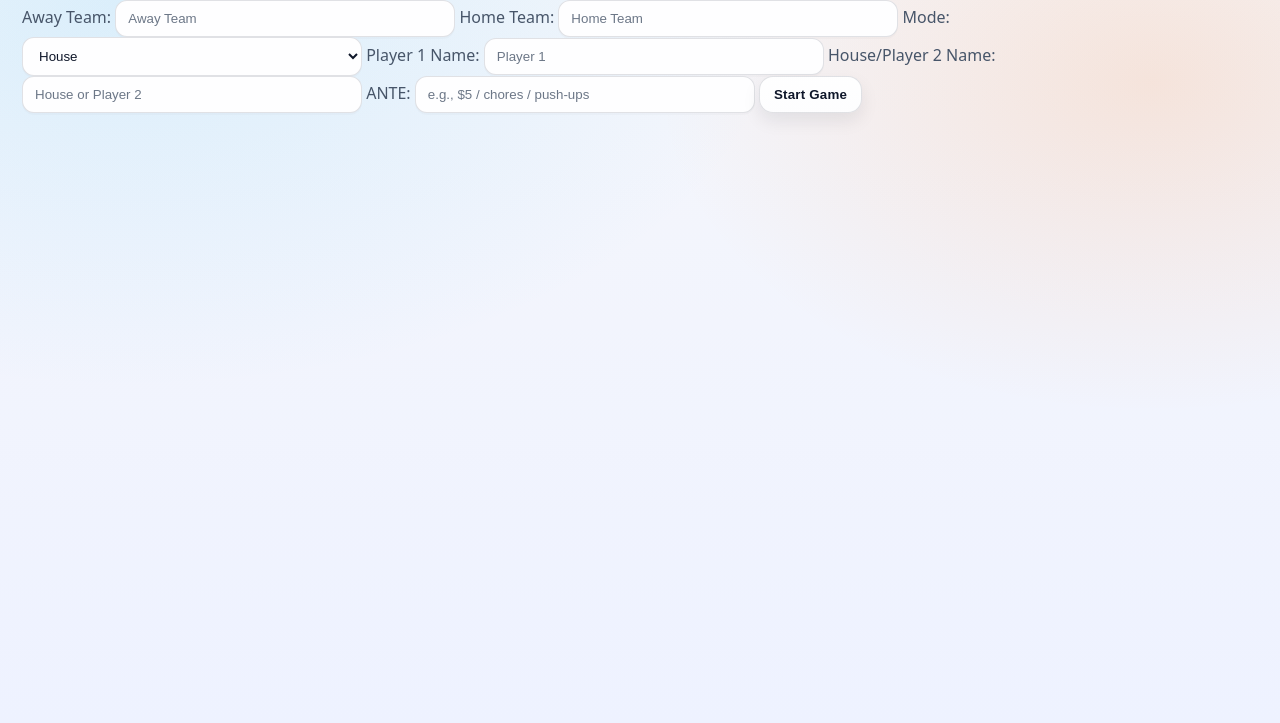
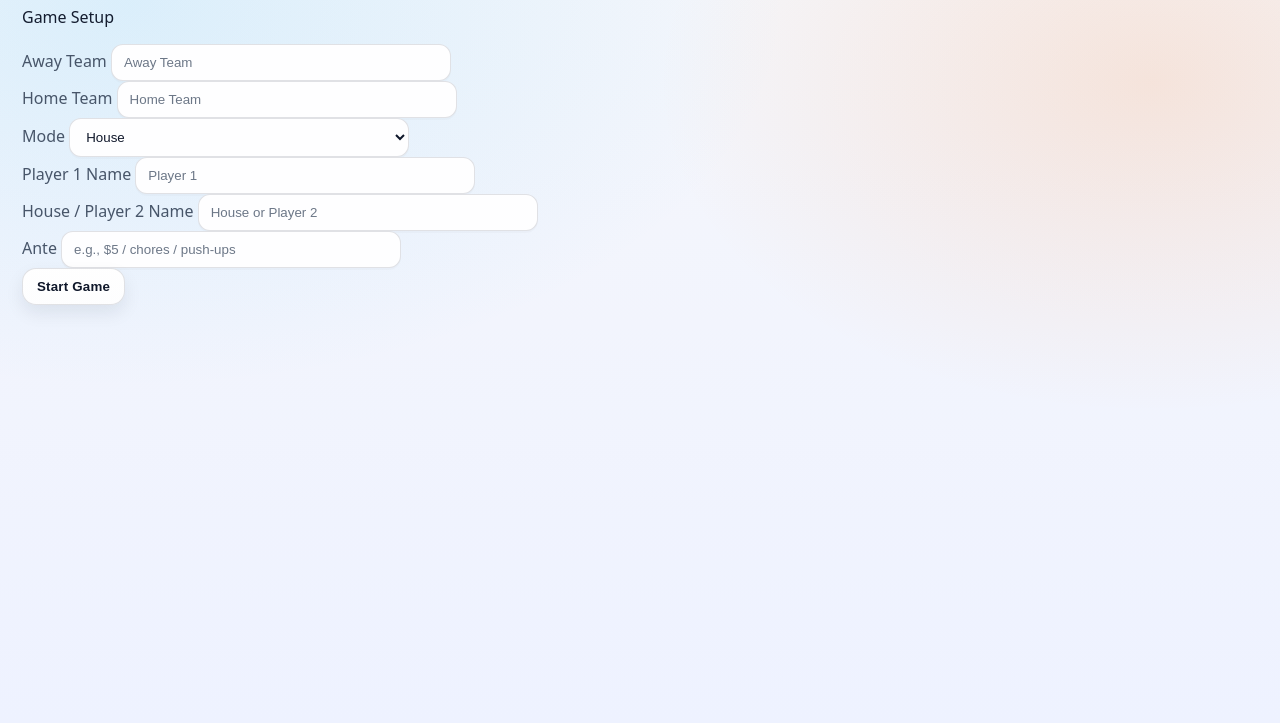
Before and after one commit to edw00rd/botd, a plain HTML site: page index.html in a window 1280 px wide. Shown: the part 77-800 px from the top of the page. Drawn offline with Linux system fonts and the light colour scheme.

Commit message:
Refactor index.html structure and improve semantics

```diff
--- a/index.html
+++ b/index.html
@@ -1,35 +1,63 @@
 <!DOCTYPE html>
 <html lang="en">
 <head>
-    <meta charset="UTF-8">
-    <meta name="viewport" content="width=device-width, initial-scale=1.0">
+  <meta charset="UTF-8" />
+  <meta name="viewport" content="width=device-width, initial-scale=1.0" />
   <title>Beware of the Dog - Setup</title>
-    <link rel="stylesheet" href="style.css">
+  <link rel="stylesheet" href="style.css" />
 </head>
-<body>
-    <h1>Beware of the Dog - Setup</h1>
-    <label for="away">Away Team:</label>
-    <input id="away" placeholder="Away Team">
+<body class="setup-page">
+  <div class="site-bg" aria-hidden="true"></div>
 
-    <label for="home">Home Team:</label>
-    <input id="home" placeholder="Home Team">
+  <div class="page-shell">
+    <header class="topbar">
+      <h1>Beware of the Dog</h1>
+      <p class="subtitle">Game Setup</p>
+    </header>
 
-    <label for="mode">Mode:</label>
+    <main class="setup-shell">
+      <section class="setup-card">
+        <form class="setup-form" onsubmit="return false;">
+          <div class="form-row">
+            <label for="away">Away Team</label>
+            <input id="away" placeholder="Away Team" />
+          </div>
+
+          <div class="form-row">
+            <label for="home">Home Team</label>
+            <input id="home" placeholder="Home Team" />
+          </div>
+
+          <div class="form-row">
+            <label for="mode">Mode</label>
             <select id="mode">
               <option value="HOUSE">House</option>
               <option value="VS">VS</option>
             </select>
+          </div>
 
-    <label for="player1">Player 1 Name:</label>
-    <input id="player1" placeholder="Player 1">
+          <div class="form-row">
+            <label for="player1">Player 1 Name</label>
+            <input id="player1" placeholder="Player 1" />
+          </div>
 
-    <label for="house">House/Player 2 Name:</label>
-    <input id="house" placeholder="House or Player 2">
+          <div class="form-row">
+            <label for="house">House / Player 2 Name</label>
+            <input id="house" placeholder="House or Player 2" />
+          </div>
 
-    <label for="ante">ANTE:</label>
-    <input id="ante" placeholder="e.g., $5 / chores / push-ups">
+          <div class="form-row">
+            <label for="ante">Ante</label>
+            <input id="ante" placeholder="e.g., $5 / chores / push-ups" />
+          </div>
 
-    <button id="startBtn">Start Game</button>
+          <div class="form-actions">
+            <button id="startBtn" type="button">Start Game</button>
+          </div>
+        </form>
+      </section>
+    </main>
+  </div>
 
   <script src="app.js"></script>
 </body>
```
Lines whose indentation alone changed are shown as unchanged.
